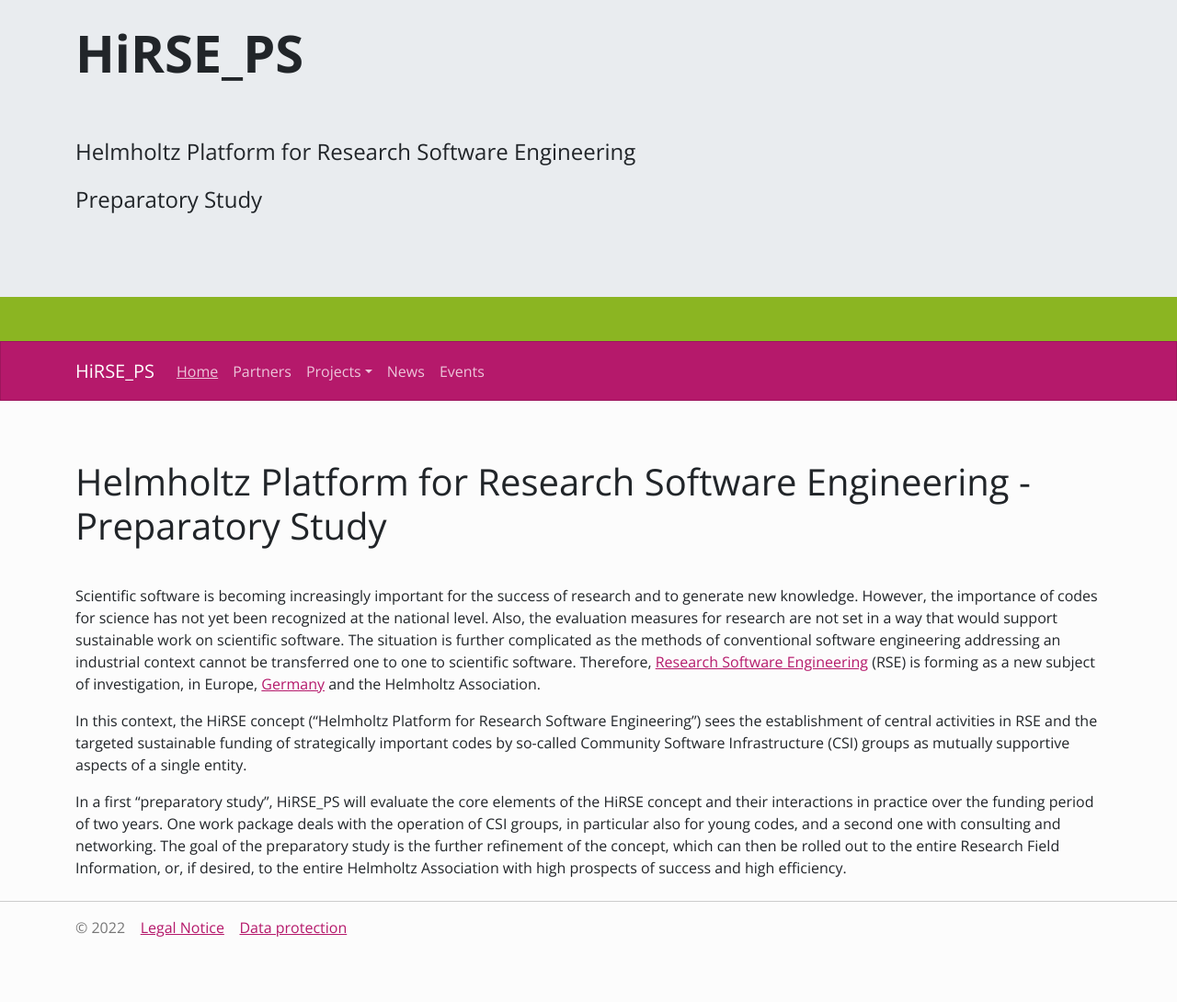
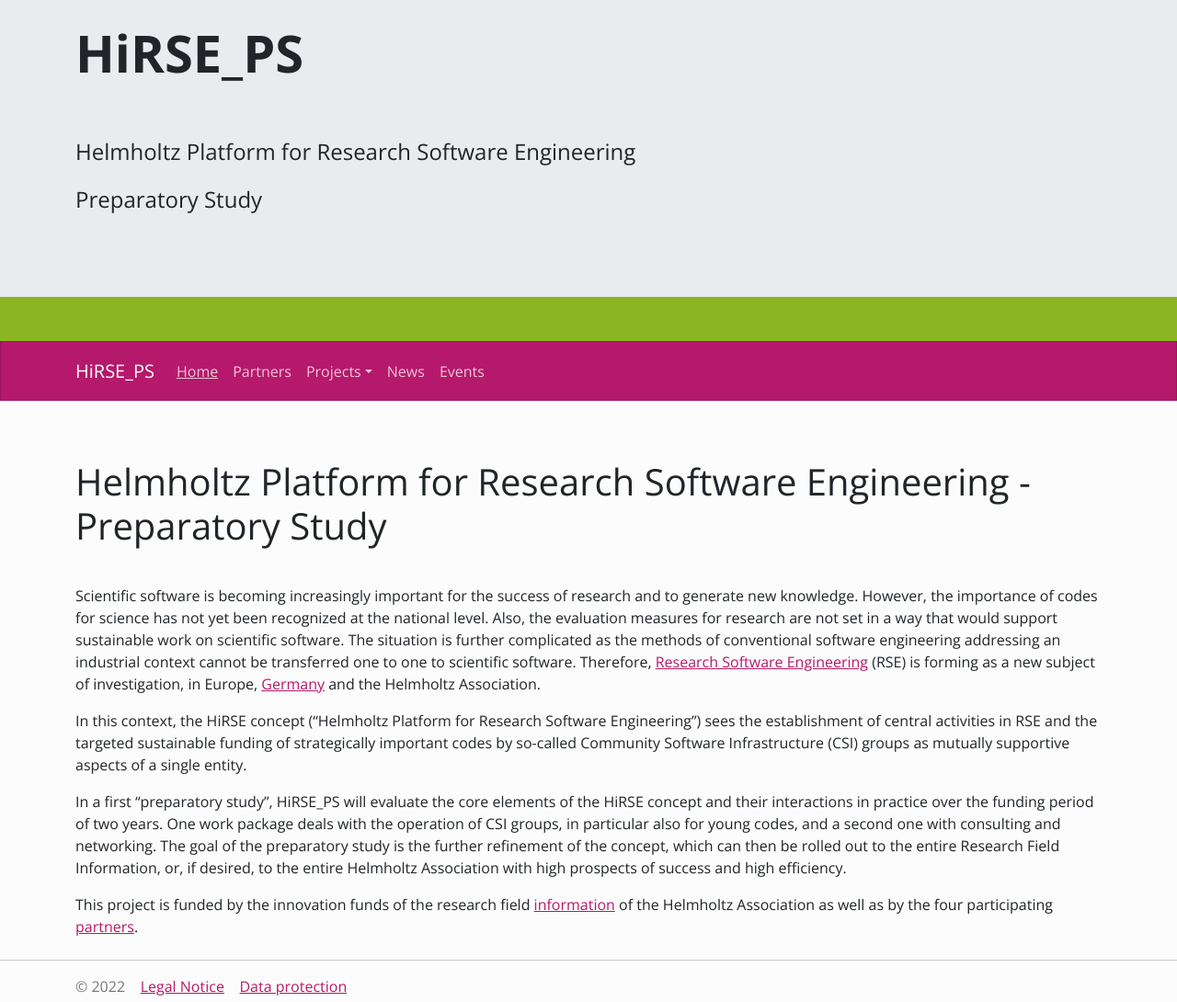
Before and after one commit to Helmholtz-HiRSE/helmholtz-hirse.github.io, a Jekyll site: the page built from index.md, in a window 1280 px wide. Shown: the whole page at 92% size. Built offline with Jekyll 4.4.1, drawn with Linux system fonts in a browser that asks for light colours; nearby versions of some CDN libraries; before the commit the page ends 1026 px from its top, so only the background shows below that.

Commit message:
Added funding information

```diff
--- a/index.md
+++ b/index.md
@@ -9,3 +9,5 @@
 In this context, the HiRSE concept ("Helmholtz Platform for Research Software Engineering") sees the establishment of central activities in RSE and the targeted sustainable funding of strategically important codes by so-called Community Software Infrastructure (CSI) groups as mutually supportive aspects of a single entity.
 
 In a first "preparatory study", HiRSE_PS will evaluate the core elements of the HiRSE concept and their interactions in practice over the funding period of two years. One work package deals with the operation of CSI groups, in particular also for young codes, and a second one with consulting and networking. The goal of the preparatory study is the further refinement of the concept, which can then be rolled out to the entire Research Field Information, or, if desired, to the entire Helmholtz Association with high prospects of success and high efficiency.
+
+This project is funded by the innovation funds of the research field [information](https://www.helmholtz.de/en/research/research-fields/information/) of the Helmholtz Association as well as by the four participating [partners](partners.html).
```
